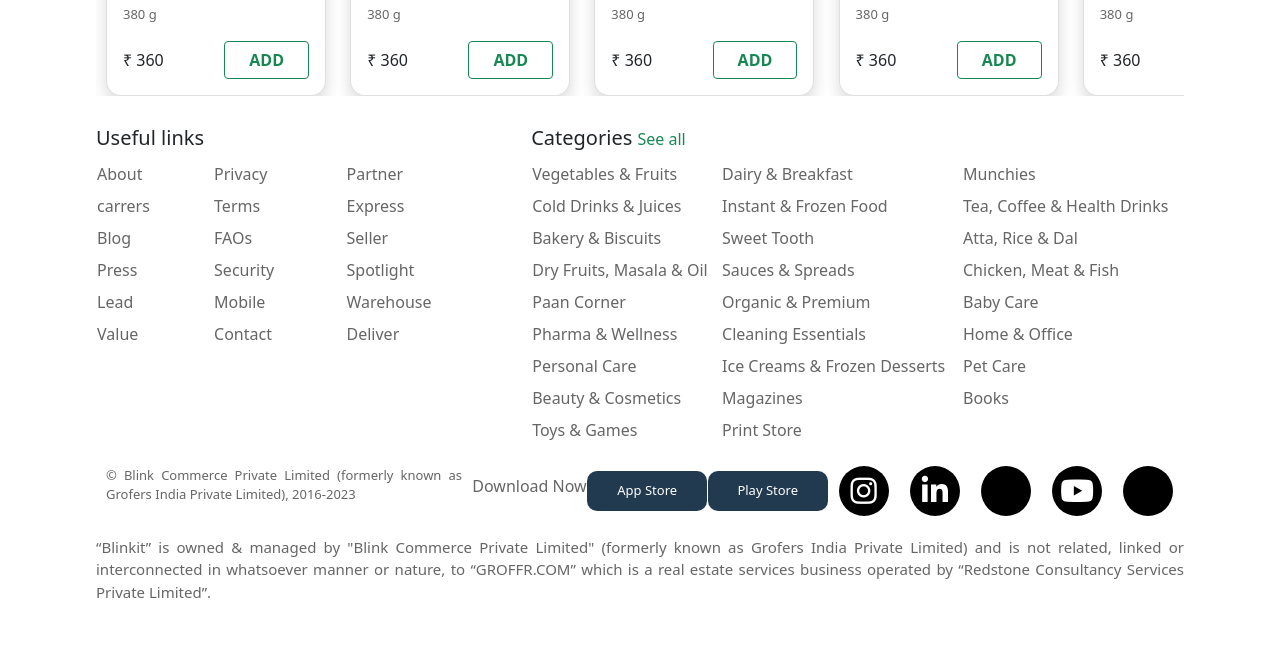
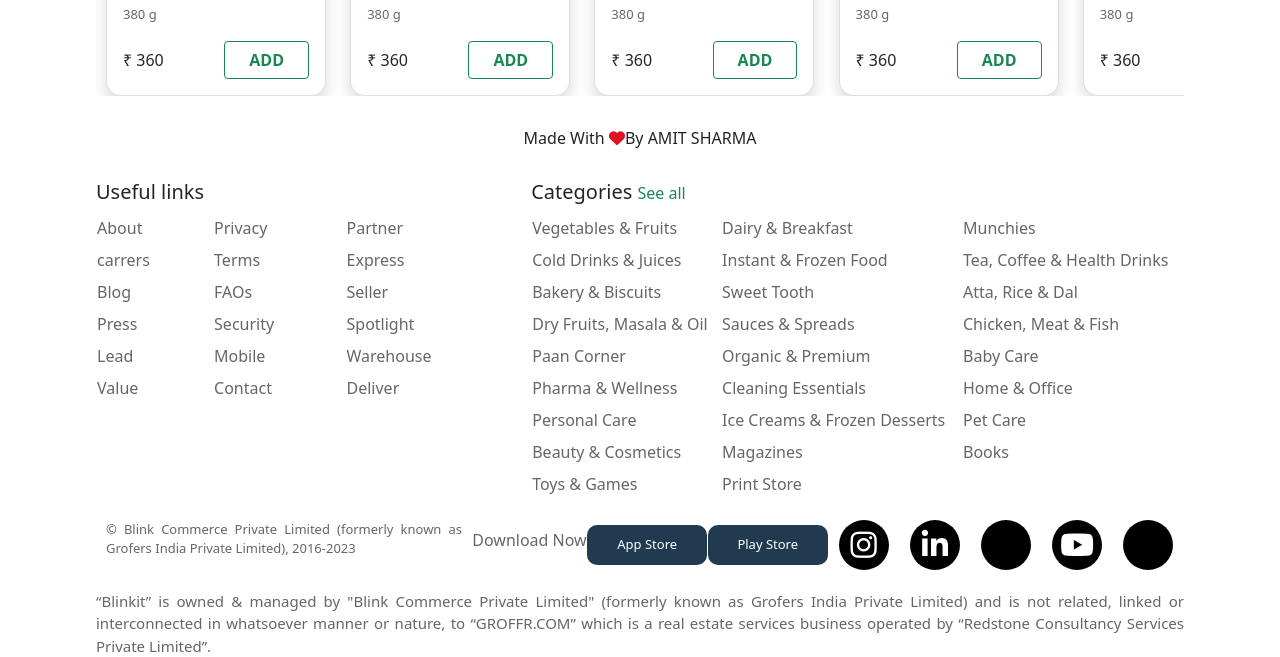
Before and after one commit to amitaccio/blink-it-clone, a plain HTML site: page index.html in a window 1280 px wide. Shown: the part 2917-3574 px from the top of the page. Before the commit the page ends 3520 px from the top, so only its background shows below. Drawn offline with nearby package versions, Linux system fonts and the light colour scheme.

Commit message:
adding namw

```diff
--- a/index.html
+++ b/index.html
@@ -1505,6 +1505,9 @@
       </div>
     </section>
     <footer>
+      <div class="name-row">
+          <p style="text-align: center; margin-top: 30px;">Made With <i class="fa-solid fa-heart" style="color: #df1125;"></i>By AMIT SHARMA</p>
+      </div>
       <div id="my-footer-row-1">
         <div id="footer__table__1">
           <h5>Useful links</h5>
```
